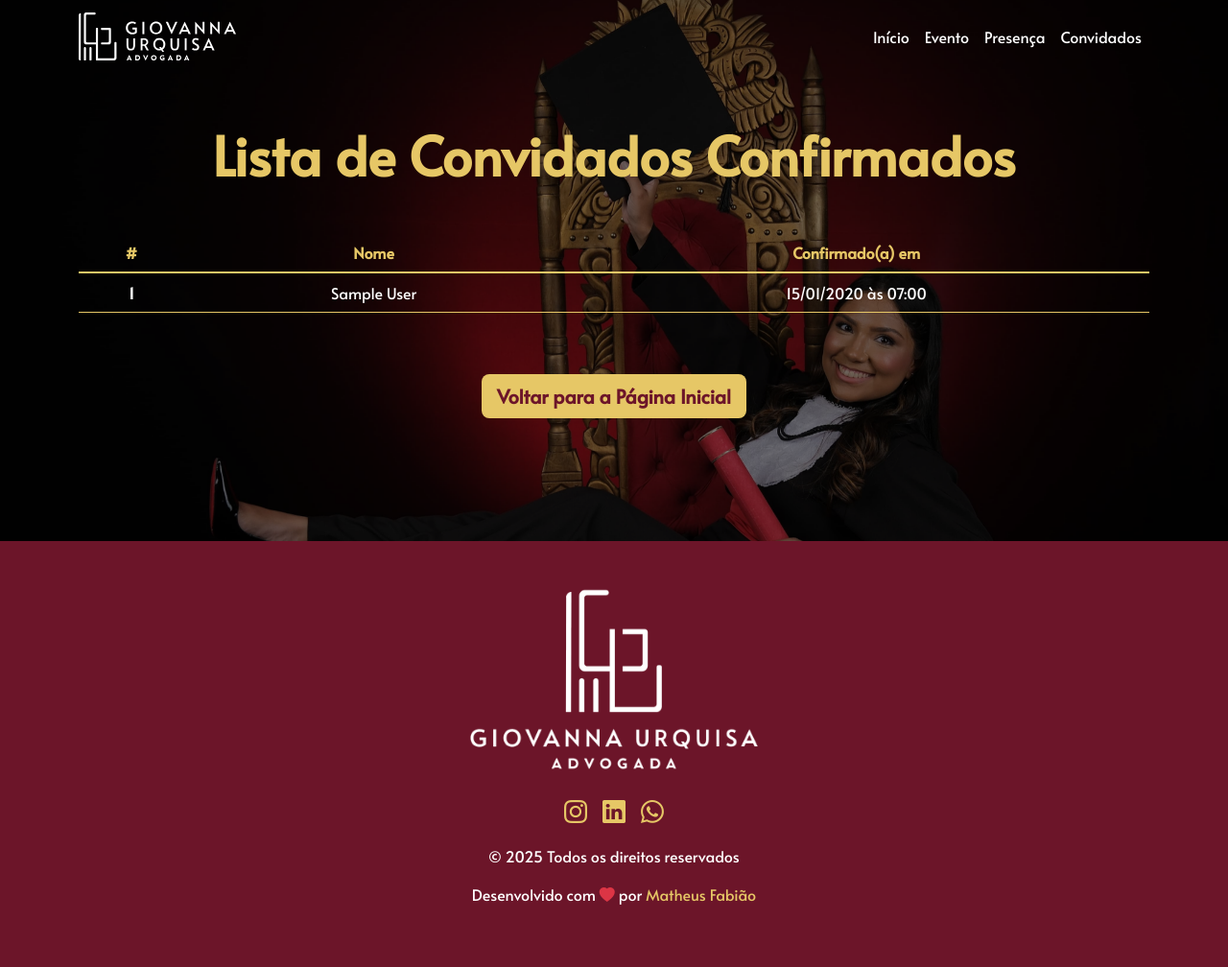
After one commit to matheusfabiao/formagio, a Django app: page /baile/confirmados/ in a window 1280 px wide. The commit adds this page. Shown: the whole page at 96% size. Run offline with Django 5.2, Linux system fonts and the light colour scheme; tables that the repository leaves empty hold one stand-in row (values such as "Sample post"); some libraries are stand-ins or nearby versions.

Commit message:
final prom app version

```diff
--- a/prom/models.py
+++ b/prom/models.py
@@ -7,6 +7,7 @@ class PromGuest(models.Model):
         max_length=50, blank=True, null=True, verbose_name='Sobrenome'
     )
     confirmed_presence = models.BooleanField(default=False, verbose_name='Presença')
+    updated_at = models.DateTimeField(auto_now=True)
 
     @property
     def full_name(self):
--- a/prom/urls.py
+++ b/prom/urls.py
@@ -1,8 +1,9 @@
 from django.urls import path
 
-from .views import PromHomeView, PromSuccessView
+from .views import PromHomeView, PromSuccessView, PromGuestsView
 
 urlpatterns = [
     path('', PromHomeView.as_view(), name='prom_home'),
+    path('confirmados/', PromGuestsView.as_view(), name='prom_guests'),
     path('obrigada/', PromSuccessView.as_view(), name='prom_thanks'),
 ]
--- a/prom/views.py
+++ b/prom/views.py
@@ -27,5 +27,14 @@ class PromHomeView(ListView):
         return redirect('prom_thanks')
 
 
+class PromGuestsView(ListView):
+    model = PromGuest
+    template_name = 'prom/guests.html'
+    context_object_name = 'guests'
+
+    def get_queryset(self):
+        return PromGuest.objects.filter(confirmed_presence=True).order_by('first_name', 'last_name')
+
+
 class PromSuccessView(TemplateView):
     template_name = 'prom/presence_success.html'
--- a/templates/base_prom.html
+++ b/templates/base_prom.html
@@ -69,6 +69,10 @@
         box-sizing: border-box;
         text-decoration: none !important;
         list-style: none;
+        }
+
+        html {
+            scroll-padding-top: 80px; /* altura do menu */
         }
 
         body {
@@ -283,19 +287,16 @@
                 <div class="navbar-collapse collapse text-center justify-content-end" id="nav-principal">
                     <ul class="navbar-nav">
                         <li class="nav-item">
-                            <a href="#" class="nav-link">Início</a>
+                            <a href="{% url "prom_home" %}" class="nav-link">Início</a>
                         </li>
                         <li class="nav-item">
-                            <a href="#" class="nav-link">Sobre</a>
+                            <a href="#event-details" class="nav-link">Evento</a>
                         </li>
                         <li class="nav-item">
-                            <a href="#" class="nav-link">Evento</a>
+                            <a href="#presence" class="nav-link">Presença</a>
                         </li>
                         <li class="nav-item">
-                            <a href="#" class="nav-link">Presença</a>
-                        </li>
-                        <li class="nav-item">
-                            <a href="#" class="nav-link">Convidados</a>
+                            <a href="{% url "prom_guests" %}" class="nav-link">Convidados</a>
                         </li>
                     </ul>
                 </div>
--- /dev/null
+++ b/templates/prom/guests.html
@@ -0,0 +1,115 @@
+{% extends "base_prom.html" %}
+
+{% block title %}Convidados Confirmados{% endblock title %}
+
+{% block css %}
+
+<style>
+    .guests-section {
+        background-color: black;
+        padding: 8rem 0;
+        position: relative;
+        color: white;
+    }
+
+    .guests-section::before {
+        content: "";
+        position: absolute;
+        top: 0;
+        left: 0;
+        width: 100%;
+        height: 100%;
+        background-image: url('../../static/img/gio_cadeira.jpg');
+        background-size: cover;
+        background-position: center center;
+        background-repeat: no-repeat;
+        background-attachment: fixed;
+        opacity: 0.5;
+        z-index: 0;
+    }
+
+    .guests-section .container {
+        position: relative;
+        z-index: 1;
+    }
+
+    .table {
+        --bs-table-bg: transparent;
+        --bs-table-border-color: var(--dourado);
+        --bs-table-color: white;
+    }
+
+    .table th, .table td {
+        vertical-align: middle;
+    }
+
+    .table thead th {
+        color: var(--dourado);
+        font-weight: bold;
+        border-bottom-width: 2px;
+    }
+
+    .table tbody tr {
+        transition: background-color 0.3s ease;
+    }
+
+    .table tbody tr:hover {
+        background-color: rgba(162, 128, 90, 0.15);
+    }
+
+    .table tbody tr:hover td,
+    .table tbody tr:hover th {
+        color: white !important;
+    }
+
+    .btn-back {
+        background-color: var(--dourado);
+        color: var(--vinho-escuro);
+        border: none;
+        font-weight: bold;
+    }
+
+    .btn-back:hover {
+        background-color: #cba37a;
+        color: var(--vinho-escuro);
+    }
+</style>
+
+{% endblock css %}
+
+{% block content %}
+<section class="guests-section">
+    <div class="container">
+        <h1 class="text-center display-4 fw-bold mb-5 text-dourado">Lista de Convidados Confirmados</h1>
+
+        <div class="table-responsive">
+            <table class="table table-hover text-center">
+                <thead>
+                    <tr>
+                        <th scope="col">#</th>
+                        <th scope="col">Nome</th>
+                        <th scope="col">Confirmado(a) em</th>
+                    </tr>
+                </thead>
+                <tbody>
+                    {% for guest in guests %}
+                    <tr>
+                        <th scope="row">{{ forloop.counter }}</th>
+                        <td>{{ guest.full_name }}</td>
+                        <td>{{ guest.updated_at|date:"d/m/Y à\s H:i" }}</td>
+                    </tr>
+                    {% empty %}
+                    <tr>
+                        <td colspan="3" class="text-center">Nenhum convidado confirmado ainda.</td>
+                    </tr>
+                    {% endfor %}
+                </tbody>
+            </table>
+        </div>
+
+        <div class="text-center mt-5">
+            <a href="{% url 'prom_home' %}" class="btn btn-back btn-lg">Voltar para a Página Inicial</a>
+        </div>
+    </div>
+</section>
+{% endblock content %}
```
Also changed, not shown: templates/prom/prom_home.html (+55 -13 lines), prom/migrations/0002_promguest_updated_at.py (added), static/img/pattern_preto_1.png (added).
